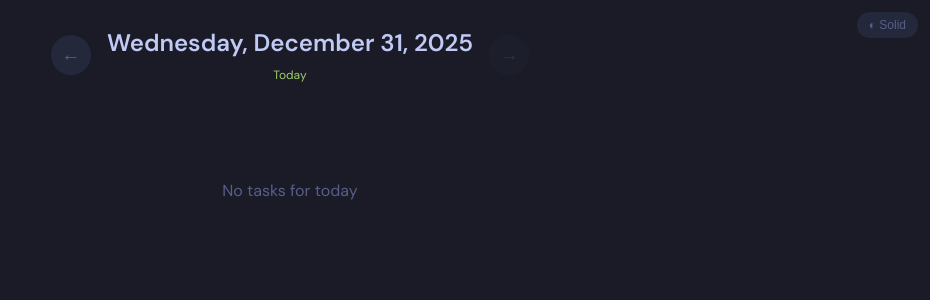
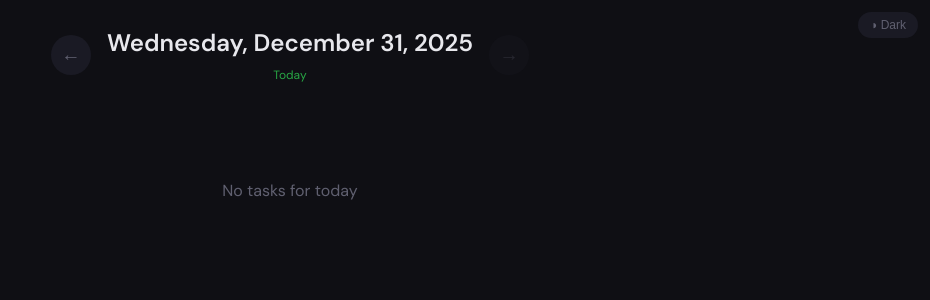
Before and after one commit to eduardkieser/mimi_app, a FastAPI app: page / in a window 1280 px wide. Shown: the top 300 px of the page, without its empty margins (350-1280 px from the left). Run offline with FastAPI, Linux system fonts and the light colour scheme; data that the repository does not hold is empty; some libraries are stand-ins or nearby versions.

Commit message:
Make solid theme default, fix text visibility on completed tasks, only show Required badge

```diff
--- a/backend/static/styles.css
+++ b/backend/static/styles.css
@@ -288,6 +288,10 @@ body {
 
 .task-card.completed .task-title {
   color: var(--color-completed);
+}
+
+[data-theme="solid"] .task-card.completed .task-title {
+  color: inherit;
 }
 
 .task-description {
--- a/backend/templates/mimi.html
+++ b/backend/templates/mimi.html
@@ -11,7 +11,7 @@
   <script defer src="https://unpkg.com/alpinejs@3.13.3/dist/cdn.min.js"></script>
   <script>
     // Set theme before page renders to prevent flash
-    document.documentElement.setAttribute('data-theme', localStorage.getItem('mimi-theme') || 'dark');
+    document.documentElement.setAttribute('data-theme', localStorage.getItem('mimi-theme') || 'solid');
   </script>
   <style>
     .theme-toggle {
@@ -126,10 +126,10 @@
               class="task-badge"
               :class="{
                 'required': task.priority === 'required' && task.status !== 'completed',
-                'optional': task.priority === 'optional' && task.status !== 'completed',
                 'done': task.status === 'completed'
               }"
-              x-text="task.status === 'completed' ? 'Done!' : task.priority"
+              x-show="task.status === 'completed' || task.priority === 'required'"
+              x-text="task.status === 'completed' ? 'Done!' : 'Required'"
             ></span>
           </div>
         </div>
@@ -146,7 +146,7 @@
     function taskApp() {
       return {
         tasks: [],
-        theme: localStorage.getItem('mimi-theme') || 'dark',
+        theme: localStorage.getItem('mimi-theme') || 'solid',
         audioCtx: null,
         displayDate: new Date(),
 
```
